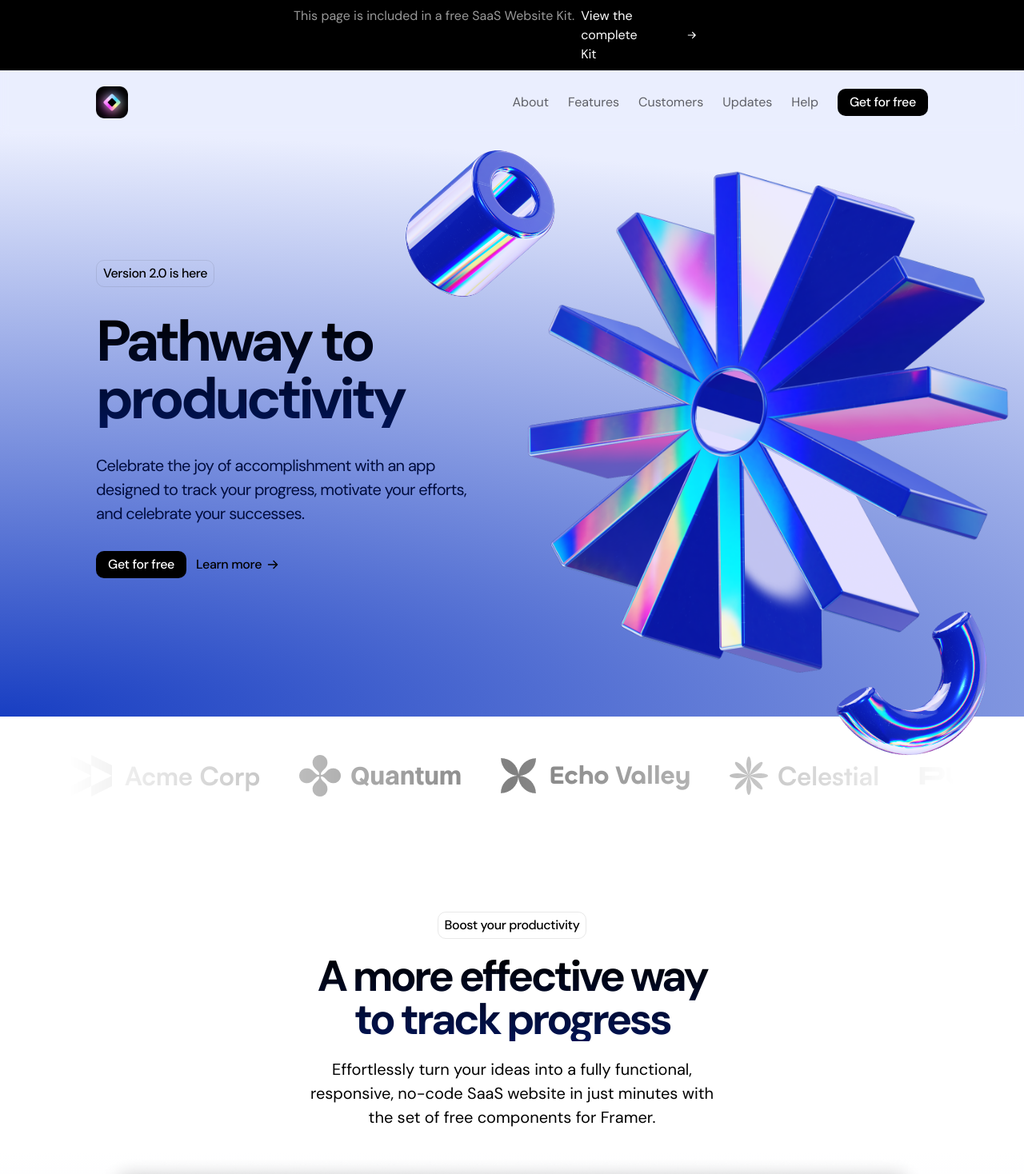
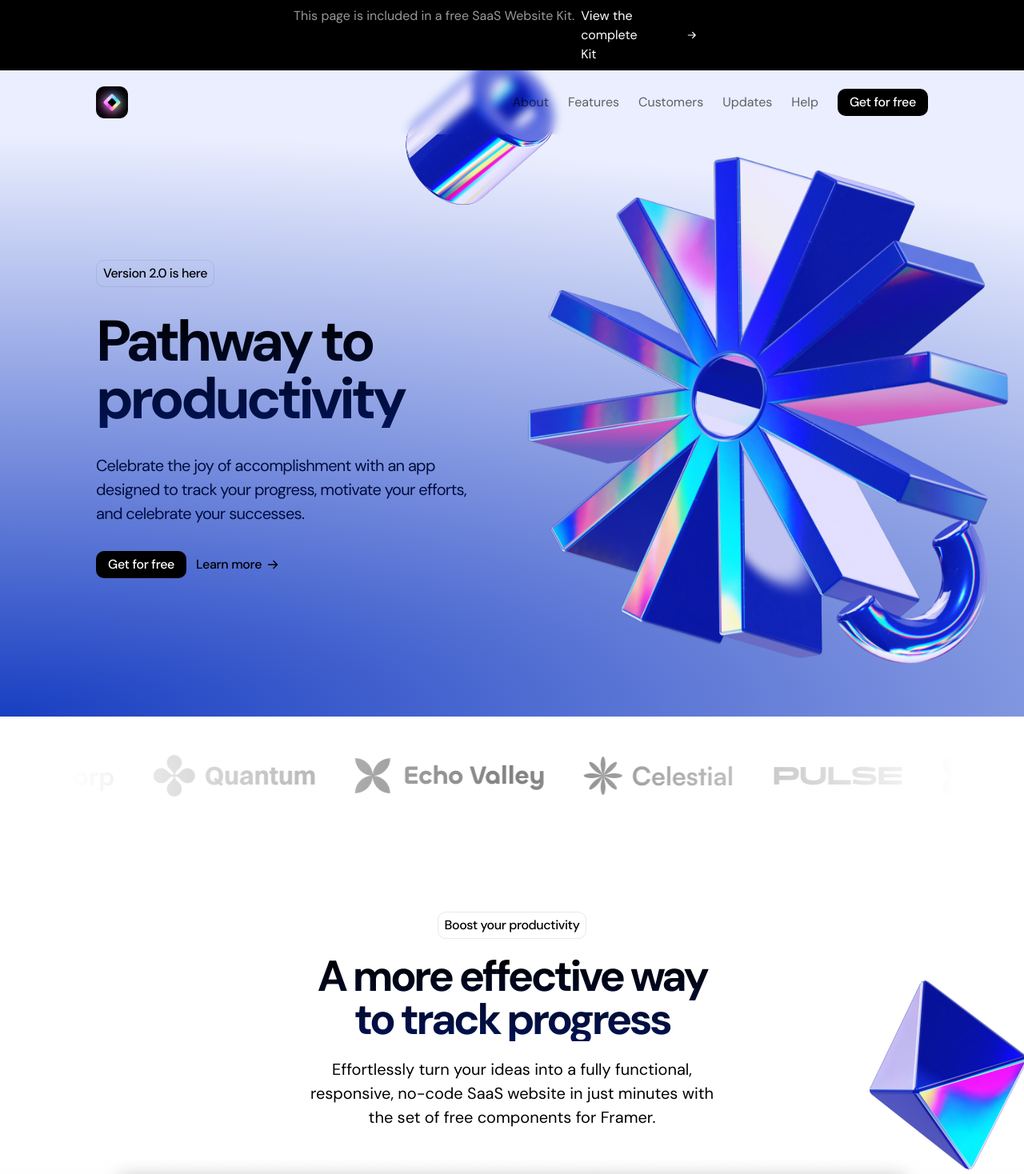
Before and after one commit to Hudayberdiev2000/Landing_page-using-sass-, a Next.js app: page / in a window 1280 px wide. Shown: the top 1468 px of the page at 80% size. Built offline with nearby package versions, Linux system fonts and the light colour scheme.

Commit message:
feat(project): finished the project

```diff
--- a/package.json
+++ b/package.json
@@ -17,6 +17,7 @@
     "commit": "cz"
   },
   "dependencies": {
+    "framer-motion": "^11.11.10",
     "next": "^15.0.1",
     "react": "^18.3.1",
     "react-dom": "^18.3.1"
--- a/src/sections/CTA/CTA.tsx
+++ b/src/sections/CTA/CTA.tsx
@@ -1,14 +1,23 @@
+'use client';
+
 import MainContainer from '@/components/MainContainer/MainContainer';
 import styles from './CTA.module.scss';
 import Button from '@/components/Button/Button';
 import RightArrow from '@/assets/arrow-right.svg';
 import starImage from '@/assets/star.png';
 import springImage from '@/assets/spring.png';
-import Image from 'next/image';
+import { motion, useScroll, useTransform } from 'framer-motion';
+import { useRef } from 'react';
 
 export default function CTA() {
+  const sectionRef = useRef(null);
+  const { scrollYProgress } = useScroll({
+    target: sectionRef,
+    offset: ['start end', 'end start'],
+  });
+  const translateY = useTransform(scrollYProgress, [0, 1], [150, -150]);
   return (
-    <section className={styles.cta}>
+    <section ref={sectionRef} className={styles.cta}>
       <MainContainer>
         <div className={styles.cta__container}>
           <h2 className={styles.cta__heading}>Sign up for free today</h2>
@@ -23,15 +32,17 @@ export default function CTA() {
               <RightArrow height={20} />
             </Button>
           </div>
-          <Image
-            src={starImage}
+          <motion.img
+            style={{ translateY }}
+            src={starImage.src}
             alt='Star Image'
             width={362}
             height={362}
             className={`${styles['cta__star-img']} ${styles['cta__img']}`}
           />
-          <Image
-            src={springImage}
+          <motion.img
+            src={springImage.src}
+            style={{ translateY }}
             alt='Spring Image'
             width={362}
             height={362}
--- a/src/sections/Hero/Hero.tsx
+++ b/src/sections/Hero/Hero.tsx
@@ -1,16 +1,27 @@
+'use client';
+
 import MainContainer from '@/components/MainContainer/MainContainer';
 import styles from './Hero.module.scss';
 import Button from '@/components/Button/Button';
-import Image from 'next/image';
 import cogImage from '../../assets/cog.png';
 import Tag from '@/components/Tag/Tag';
 import cylinderImage from '../../assets/cylinder.png';
 import noodleImage from '../../assets/noodle.png';
 import RightArrow from '@/assets/arrow-right.svg';
+import { motion, useScroll, useTransform } from 'framer-motion';
+import { useRef } from 'react';
 
 export default function Hero() {
+  const heroRef = useRef(null);
+
+  const { scrollYProgress } = useScroll({
+    target: heroRef,
+    offset: ['start end', 'end start'],
+  });
+  const translateY = useTransform(scrollYProgress, [0, 1], [150, -150]);
+
   return (
-    <section className={styles.hero}>
+    <section ref={heroRef} className={styles.hero}>
       <MainContainer className={styles.hero__container}>
         <div className={styles['hero__text-box']}>
           <div>
@@ -31,21 +42,30 @@ export default function Hero() {
         </div>
 
         <div className={styles['hero__img-wrapper']}>
-          <Image
+          <motion.img
+            animate={{ translateY: [-30, 30] }}
+            transition={{
+              repeat: Infinity,
+              repeatType: 'mirror',
+              duration: 3,
+              ease: 'easeInOut',
+            }}
             className={styles['hero__cog-img']}
-            src={cogImage}
+            src={cogImage.src}
             alt='Cog Image'
           />
-          <Image
+          <motion.img
+            style={{ translateY }}
             height={220}
             width={220}
-            src={cylinderImage}
+            src={cylinderImage.src}
             alt='Cylinder Image'
             className={styles['hero__cylinder-img']}
           />
 
-          <Image
-            src={noodleImage}
+          <motion.img
+            style={{ translateY, rotate: '30deg' }}
+            src={noodleImage.src}
             width={230}
             height={230}
             alt='Noodle Image'
--- a/src/sections/LogoTicker/LogoTicker.module.scss
+++ b/src/sections/LogoTicker/LogoTicker.module.scss
@@ -8,11 +8,15 @@
     padding: map.get($spacing, 'xl');
   }
 
+  &__logos-wrapper {
+    mask-image: linear-gradient(to right, transparent, black, transparent);
+    overflow: hidden;
+  }
+
   &__logos {
     @include flex-row(flex-start, center);
 
     gap: map.get($spacing, 'xl');
-    mask-image: linear-gradient(to right, transparent, black, transparent);
-    overflow: hidden;
+    @include margin('right', 'xl');
   }
 }
--- a/src/sections/LogoTicker/LogoTicker.tsx
+++ b/src/sections/LogoTicker/LogoTicker.tsx
@@ -1,9 +1,12 @@
+'use client';
+
 import acmeLogo from '@/assets/logo-acme.png';
 import quantumLogo from '@/assets/logo-quantum.png';
 import echoLogo from '@/assets/logo-echo.png';
 import celestialLogo from '@/assets/logo-celestial.png';
 import pulseLogo from '@/assets/logo-pulse.png';
 import apexLogo from '@/assets/logo-apex.png';
+import { motion } from 'framer-motion';
 
 import MainContainer from '@/components/MainContainer/MainContainer';
 import Image from 'next/image';
@@ -13,13 +16,24 @@ export default function LogoTicker() {
   return (
     <section className={styles.ticker}>
       <MainContainer className={styles.ticker__container}>
-        <div className={styles.ticker__logos}>
+        <div className={styles['ticker__logos-wrapper']}>
+          <motion.div
+            animate={{ translateX: '-50%' }}
+            transition={{
+              repeatType: 'loop',
+              repeat: Infinity,
+              ease: 'linear',
+              duration: 20,
+            }}
+            className={styles.ticker__logos}
+          >
             <Image src={acmeLogo} alt='Acme Logo' />
             <Image src={quantumLogo} alt='Quantum Logo' />
             <Image src={echoLogo} alt='Echo Valley Logo' />
             <Image src={celestialLogo} alt='Celestial Logo' />
             <Image src={pulseLogo} alt='Pulse Logo' />
             <Image src={apexLogo} alt='Apex Logo' />
+          </motion.div>
         </div>
       </MainContainer>
     </section>
--- a/src/sections/ProductShowcase/ProductShowcase.module.scss
+++ b/src/sections/ProductShowcase/ProductShowcase.module.scss
@@ -25,12 +25,12 @@
   }
 
   &__tube-image {
-    bottom: 6.6rem;
+    bottom: 15.6rem;
     left: -14.1rem;
   }
 
   &__pyramid-image {
     right: -15.1rem;
-    top: 9.7rem;
+    top: -16.7rem;
   }
 }
--- a/src/sections/ProductShowcase/ProductShowcase.tsx
+++ b/src/sections/ProductShowcase/ProductShowcase.tsx
@@ -1,3 +1,5 @@
+'use client';
+
 import MainContainer from '@/components/MainContainer/MainContainer';
 import SectionHeader from '@/components/SectionHeader/SectionHeader';
 import Image from 'next/image';
@@ -8,9 +10,19 @@ import tubeImage from '@/assets/tube.png';
 import pyramidImage from '@/assets/pyramid.png';
 import { features } from '../../../data';
 
+import { motion, useScroll, useTransform } from 'framer-motion';
+import { useRef } from 'react';
+
 export default function ProductShowcase() {
+  const sectionRef = useRef(null);
+  const { scrollYProgress } = useScroll({
+    target: sectionRef,
+    offset: ['start end', 'end start'],
+  });
+
+  const translateY = useTransform(scrollYProgress, [0, 1], [150, -150]);
   return (
-    <section className={styles.showcase}>
+    <section ref={sectionRef} className={styles.showcase}>
       <MainContainer>
         <SectionHeader
           tagLabel='Boost your productivity'
@@ -23,15 +35,17 @@ export default function ProductShowcase() {
             alt='Product Image'
             className={styles['showcase__product-image']}
           />
-          <Image
-            src={tubeImage}
+          <motion.img
+            style={{ translateY }}
+            src={tubeImage.src}
             alt='Tube Image'
             width={248}
             height={248}
             className={styles['showcase__tube-image']}
           />
-          <Image
-            src={pyramidImage}
+          <motion.img
+            style={{ translateY }}
+            src={pyramidImage.src}
             alt='Pyramid Image'
             width={262}
             height={262}
```
Also changed, not shown: 1 other file (tests, documents, lock files or other folders). Lines whose indentation alone changed are shown as unchanged.
